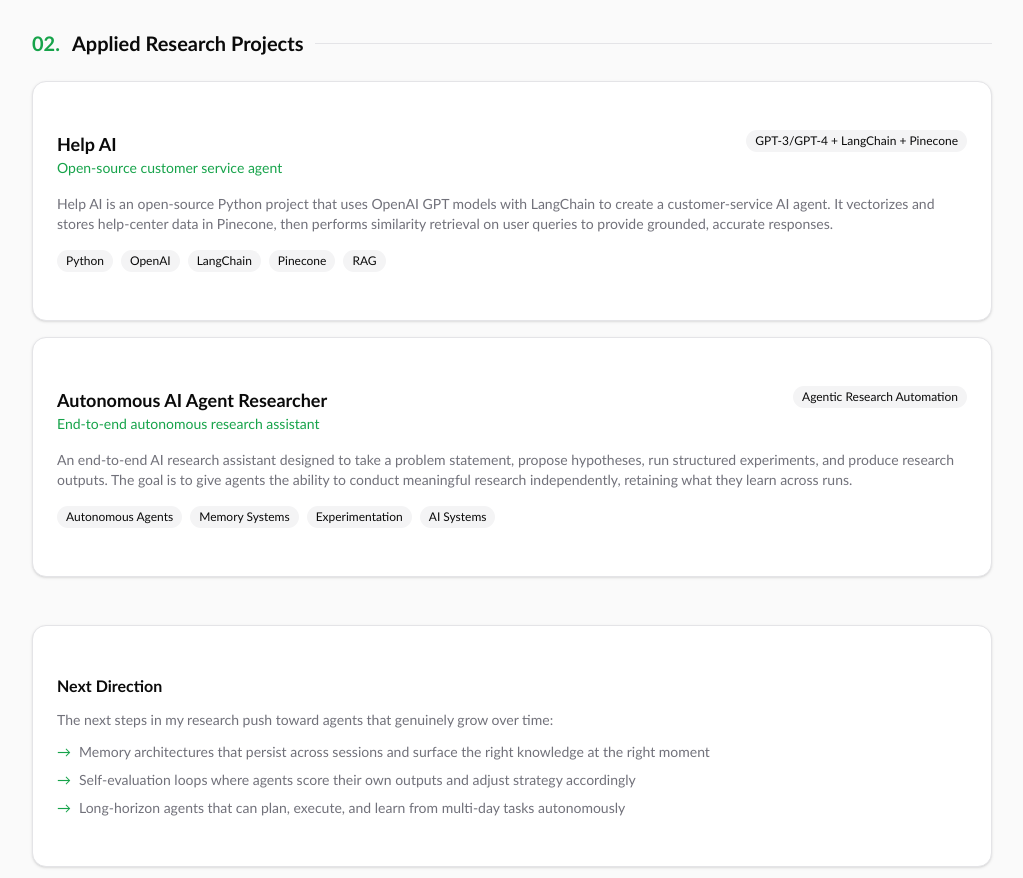
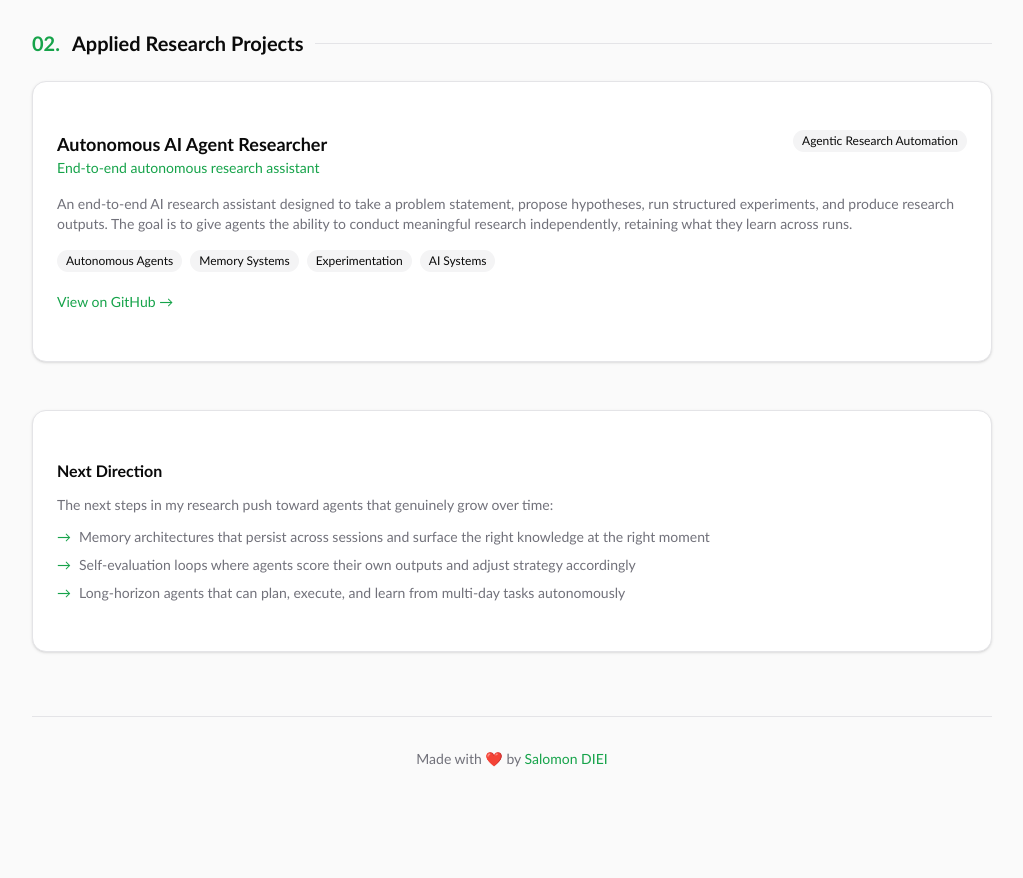
Before and after one commit to Salomondiei08/portfolio, a Next.js app: page /research in a window 1280 px wide. Shown: the part 860-1738 px from the top of the page, without its empty margins (256-1279 px from the left). After the commit the page ends 1661 px from the top, so only its background shows below. Built offline with nearby package versions, Linux system fonts and the light colour scheme.

Commit message:
feat(research): remove Help AI, add GitHub link for AI Researcher

```diff
--- a/src/app/research/page.tsx
+++ b/src/app/research/page.tsx
@@ -99,30 +99,6 @@ export default function ResearchPage() {
             <CardContent className="p-6 space-y-4">
               <div className="flex flex-col sm:flex-row sm:items-start sm:justify-between gap-2">
                 <div>
-                  <h3 className="font-semibold text-lg">Help AI</h3>
-                  <p className="text-primary text-sm">Open-source customer service agent</p>
-                </div>
-                <Badge variant="secondary">GPT-3/GPT-4 + LangChain + Pinecone</Badge>
-              </div>
-              <p className="text-sm text-muted-foreground">
-                Help AI is an open-source Python project that uses OpenAI GPT models with LangChain
-                to create a customer-service AI agent. It vectorizes and stores help-center data in Pinecone,
-                then performs similarity retrieval on user queries to provide grounded, accurate responses.
-              </p>
-              <div className="flex flex-wrap gap-2">
-                <Badge variant="secondary" className="text-xs">Python</Badge>
-                <Badge variant="secondary" className="text-xs">OpenAI</Badge>
-                <Badge variant="secondary" className="text-xs">LangChain</Badge>
-                <Badge variant="secondary" className="text-xs">Pinecone</Badge>
-                <Badge variant="secondary" className="text-xs">RAG</Badge>
-              </div>
-            </CardContent>
-          </Card>
-
-          <Card className="bg-card border-border">
-            <CardContent className="p-6 space-y-4">
-              <div className="flex flex-col sm:flex-row sm:items-start sm:justify-between gap-2">
-                <div>
                   <h3 className="font-semibold text-lg">Autonomous AI Agent Researcher</h3>
                   <p className="text-primary text-sm">End-to-end autonomous research assistant</p>
                 </div>
@@ -140,6 +116,14 @@ export default function ResearchPage() {
                 <Badge variant="secondary" className="text-xs">Experimentation</Badge>
                 <Badge variant="secondary" className="text-xs">AI Systems</Badge>
               </div>
+              <a
+                href="https://github.com/Salomondiei08/The-AI-Researcher"
+                target="_blank"
+                rel="noopener noreferrer"
+                className="inline-flex items-center gap-1.5 text-sm text-primary hover:underline mt-1"
+              >
+                View on GitHub →
+              </a>
             </CardContent>
           </Card>
         </div>
```
